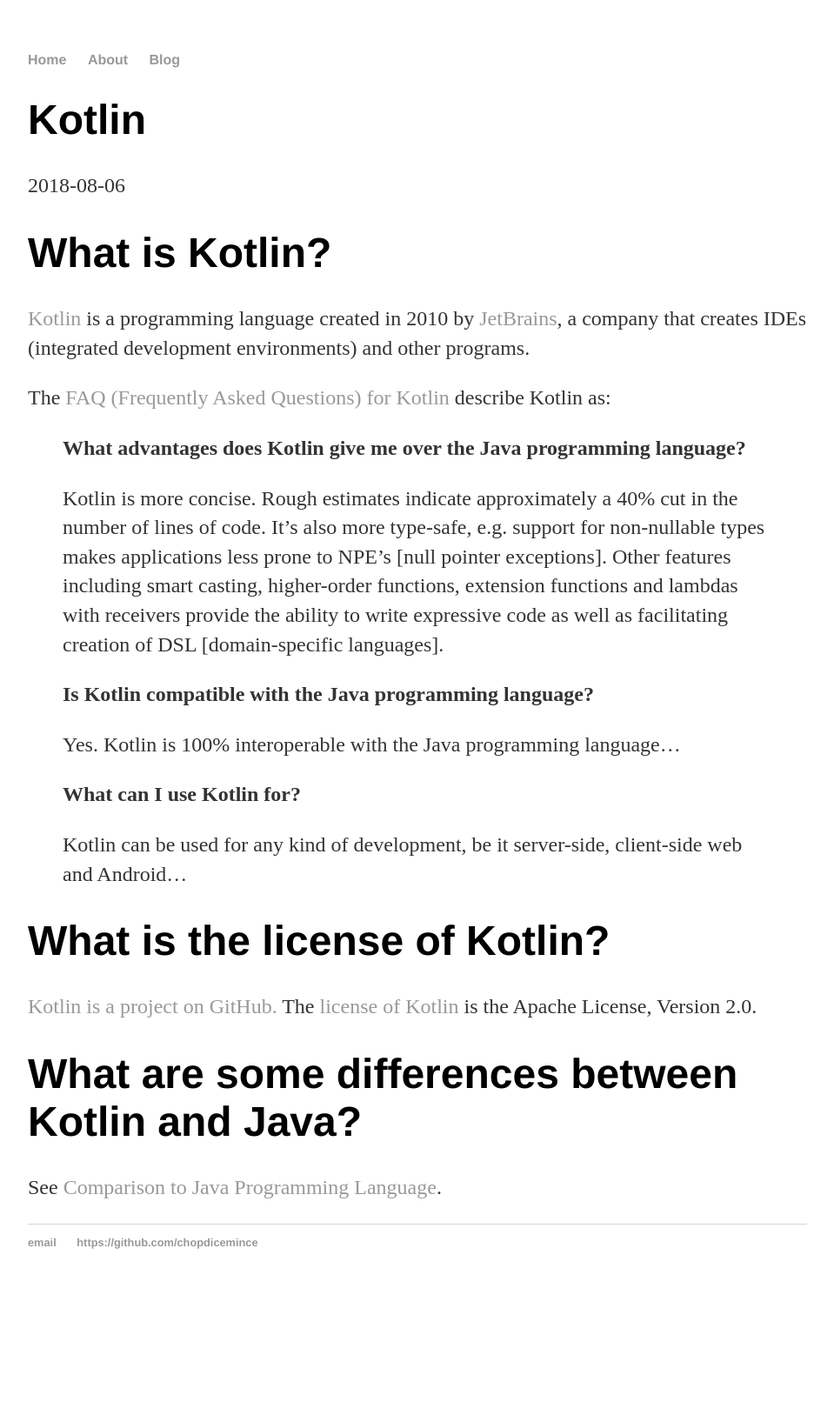
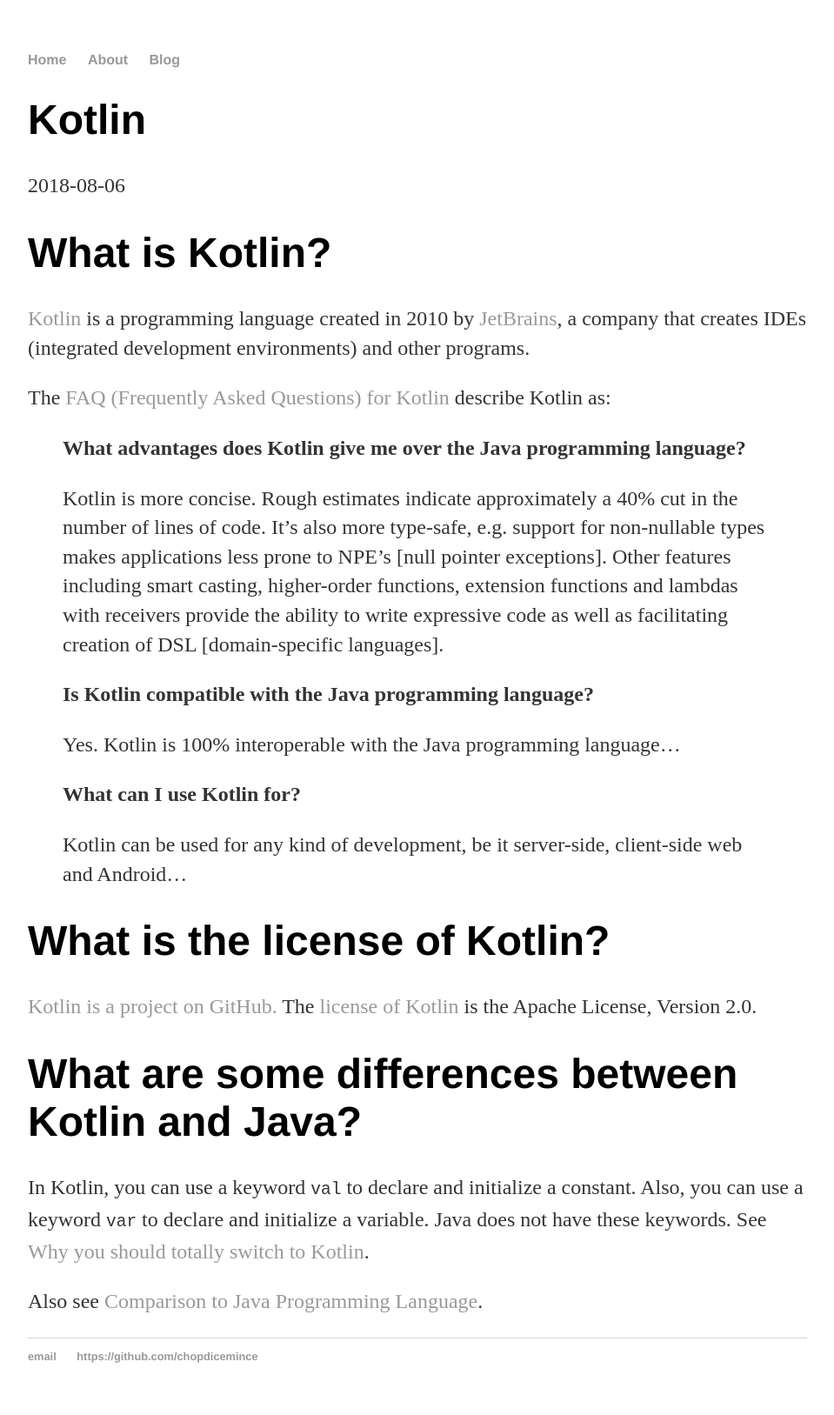
Before and after one commit to chopdicemince/chopdicemince.github.io, a Jekyll site: the page built from _posts/2018-08-06-kotlin.md, in a window 1280 px wide. Shown: the whole page at 87% size, without its empty margins (160-1119 px from the left). Built offline with Jekyll 4.4.1, drawn with Linux system fonts in a browser that asks for light colours; before the commit the page ends 1496 px from its top, so only the background shows below that.

Commit message:
Expand answer about Kotlin and Java

````diff
--- a/_posts/2018-08-06-kotlin.md
+++ b/_posts/2018-08-06-kotlin.md
@@ -28,4 +28,6 @@
 
 # What are some differences between Kotlin and Java?
 
-See [Comparison to Java Programming Language](https://kotlinlang.org/docs/reference/comparison-to-java.html).
+In Kotlin, you can use a keyword ```val``` to declare and initialize a constant. Also, you can use a keyword ```var``` to declare and initialize a variable. Java does not have these keywords. See [Why you should totally switch to Kotlin](https://medium.com/@magnus.chatt/why-you-should-totally-switch-to-kotlin-c7bbde9e10d5).
+
+Also see [Comparison to Java Programming Language](https://kotlinlang.org/docs/reference/comparison-to-java.html).
````
